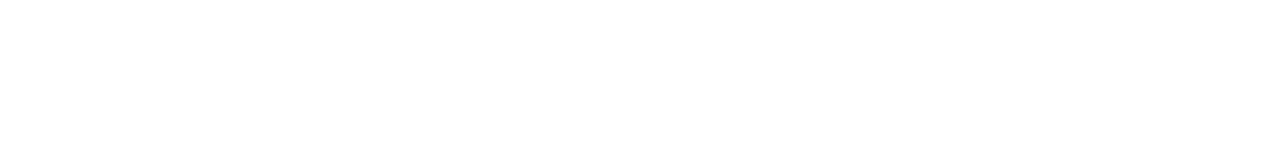
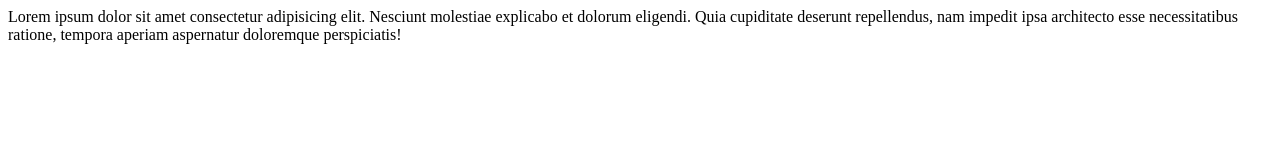
Before and after one commit to NearlyCharles/RandomColorGenerator, a plain HTML site: page index.html in a window 1280 px wide. Drawn offline with Linux system fonts and the light colour scheme.

Commit message:
added paragrah

```diff
--- a/index.html
+++ b/index.html
@@ -5,5 +5,12 @@
     <meta name="viewport" content="width=device-width, initial-scale=1.0" />
     <title>Document</title>
   </head>
-  <body></body>
+  <body>
+    <div>
+      Lorem ipsum dolor sit amet consectetur adipisicing elit. Nesciunt
+      molestiae explicabo et dolorum eligendi. Quia cupiditate deserunt
+      repellendus, nam impedit ipsa architecto esse necessitatibus ratione,
+      tempora aperiam aspernatur doloremque perspiciatis!
+    </div>
+  </body>
 </html>
```
